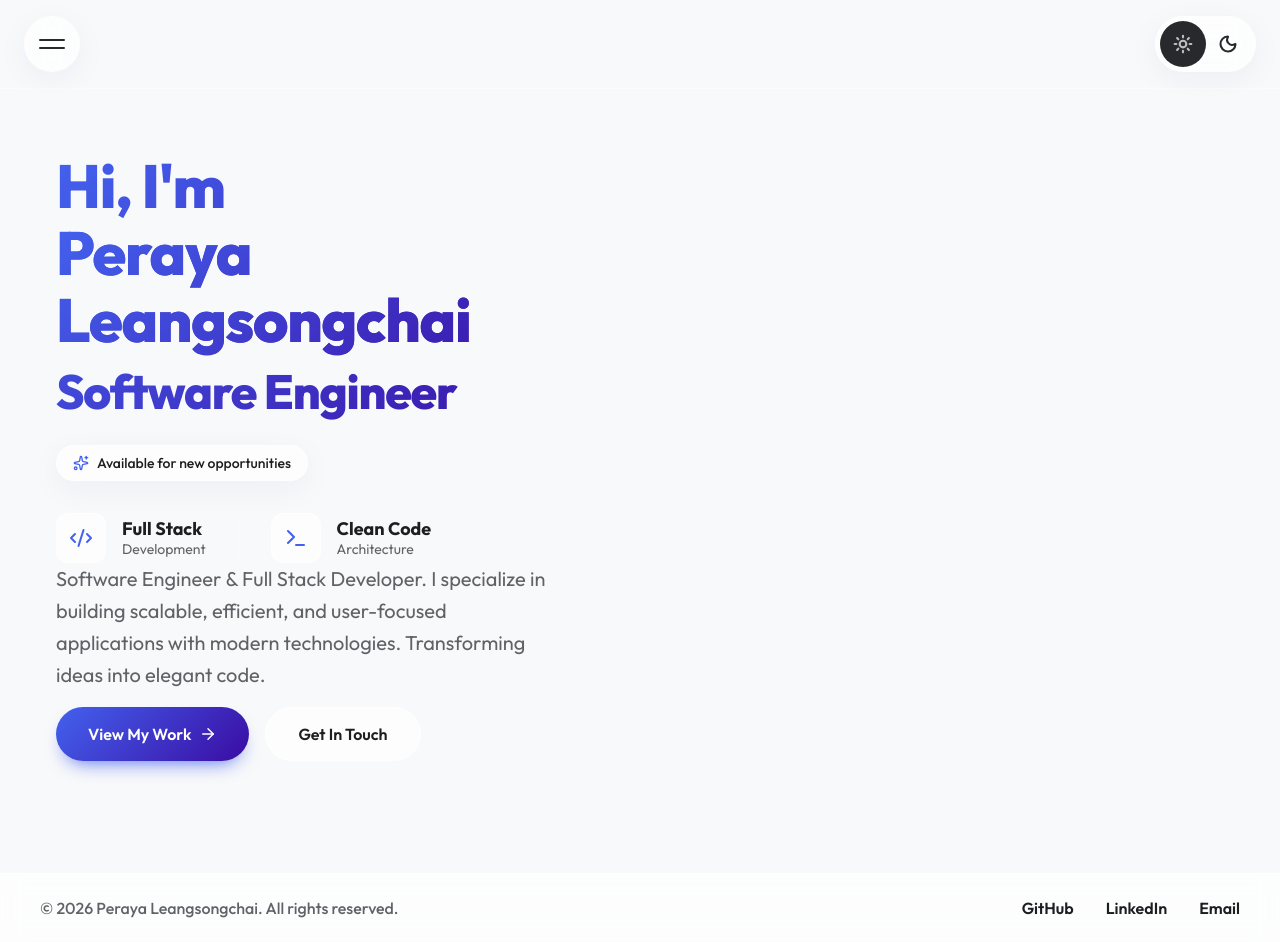
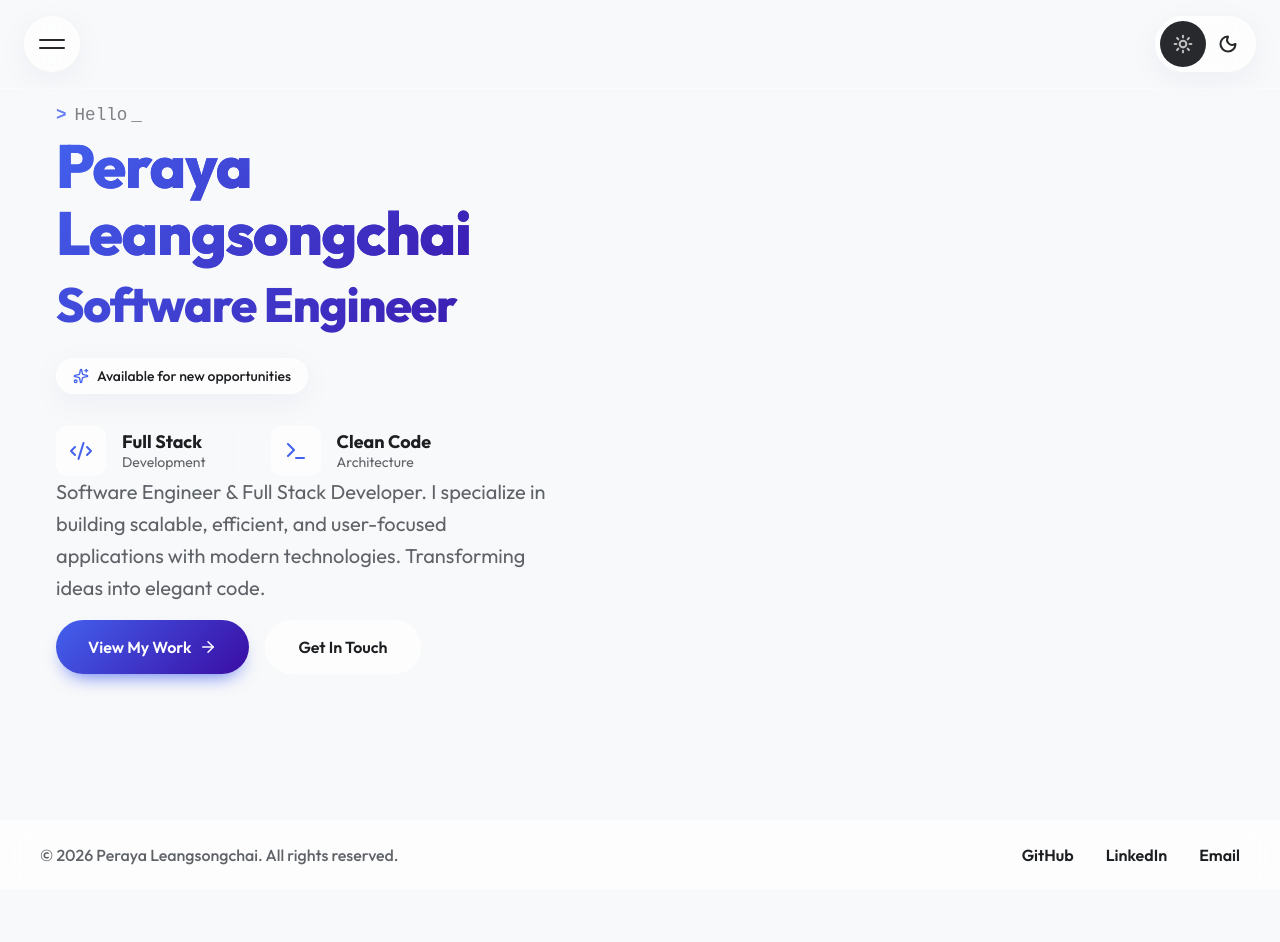
Before and after one commit to MTPeraya/MTPeraya.github.io, a React (Create React App) app in the folder my-port/: page / in a window 1280 px wide. After the commit the page ends 889 px from the top, so only its background shows below. Built offline with nearby package versions, Linux system fonts and the light colour scheme.

Commit message:
upgrade hero section

```diff
--- a/my-port/package.json
+++ b/my-port/package.json
@@ -10,7 +10,7 @@
     "@testing-library/user-event": "^13.5.0",
     "baseline-browser-mapping": "^2.10.42",
     "caniuse-lite": "^1.0.30001803",
-    "gsap": "^3.13.0",
+    "gsap": "^3.15.0",
     "lucide-react": "^1.23.0",
     "motion": "^12.23.22",
     "react": "^19.2.0",
--- a/my-port/src/components/Hero.css
+++ b/my-port/src/components/Hero.css
@@ -80,6 +80,23 @@ html[data-theme='dark'] .shape-2 {
   flex-direction: column;
   gap: 0rem;
   animation: slideUpFade 1s cubic-bezier(0.16, 1, 0.3, 1) forwards;
+}
+
+.hero-greeting {
+  font-family: 'Fira Code', monospace, Courier;
+  font-size: 1.1rem;
+  color: var(--color-text-muted);
+  margin-bottom: 0.5rem;
+  display: flex;
+  align-items: center;
+  opacity: 0.8;
+}
+
+.hero-greeting::before {
+  content: '>';
+  color: var(--color-accent);
+  margin-right: 0.5rem;
+  font-weight: 700;
 }
 
 .hero-badge {
--- a/my-port/src/components/Hero.js
+++ b/my-port/src/components/Hero.js
@@ -1,6 +1,7 @@
 import React from "react";
 import { ArrowRight, Code2, Sparkles, Terminal } from "lucide-react";
 import "./Hero.css";
+import TextType from './TextType';
 
 export const Hero = () => {
   const scrollToSection = (id) => {
@@ -14,9 +15,16 @@ export const Hero = () => {
     <section className="hero">
       <div className="hero-container">
         <div className="hero-content">
-
+          <div className="hero-greeting">
+            <TextType
+                  text={["Hello! I'm Mint...","Sawasdee! I'm Mint..."]}
+                  typingSpeed={100}
+                  pauseDuration={3000}
+                  showCursor
+                  cursorCharacter="_"/>
+          </div>
           <h1 className="hero-title">
-            Hi, I'm <span className="text-gradient">Peraya Leangsongchai</span>
+            <span className="text-gradient"> Peraya Leangsongchai</span>
             <br />
             <span className="hero-title-sub">Software Engineer</span>
           </h1>
--- a/my-port/src/components/Layout.css
+++ b/my-port/src/components/Layout.css
@@ -68,7 +68,7 @@
   max-width: 1200px;
   margin: 0 auto;
   width: 100%;
-  padding: 4rem 1.5rem;
+  padding: 1rem 1.5rem;
 }
 
 .layout-footer {
--- /dev/null
+++ b/my-port/src/components/TextType.js
@@ -0,0 +1,72 @@
+import React, { useState, useEffect } from 'react';
+
+const TextType = ({
+  text = [""],
+  typingSpeed = 75,
+  pauseDuration = 1500,
+  deletingSpeed = 50,
+  showCursor = true,
+  cursorCharacter = "_"
+}) => {
+  const [displayedText, setDisplayedText] = useState("");
+  const [textIndex, setTextIndex] = useState(0);
+  const [isDeleting, setIsDeleting] = useState(false);
+
+  useEffect(() => {
+    if (!text || text.length === 0) return;
+
+    let timer;
+    const currentFullText = text[textIndex % text.length];
+
+    if (isDeleting) {
+      if (displayedText.length > 0) {
+        timer = setTimeout(() => {
+          setDisplayedText(currentFullText.substring(0, displayedText.length - 1));
+        }, deletingSpeed);
+      } else {
+        setIsDeleting(false);
+        setTextIndex((prev) => prev + 1);
+      }
+    } else {
+      if (displayedText.length < currentFullText.length) {
+        timer = setTimeout(() => {
+          setDisplayedText(currentFullText.substring(0, displayedText.length + 1));
+        }, typingSpeed);
+      } else {
+        if (text.length > 1) {
+          timer = setTimeout(() => {
+            setIsDeleting(true);
+          }, pauseDuration);
+        }
+      }
+    }
+
+    return () => clearTimeout(timer);
+  }, [displayedText, isDeleting, textIndex, text, typingSpeed, deletingSpeed, pauseDuration]);
+
+  return (
+    <span style={{ display: 'inline-block' }}>
+      {displayedText}
+      {showCursor && (
+        <span
+          style={{
+            animation: 'blink 1s step-end infinite',
+            display: 'inline-block',
+            fontWeight: 'inherit',
+            marginLeft: '4px'
+          }}
+        >
+          {cursorCharacter}
+        </span>
+      )}
+      <style>{`
+        @keyframes blink {
+          0%, 100% { opacity: 1; }
+          50% { opacity: 0; }
+        }
+      `}</style>
+    </span>
+  );
+};
+
+export default TextType;
```
Also changed, not shown: 1 other file (tests, documents, lock files or other folders).
